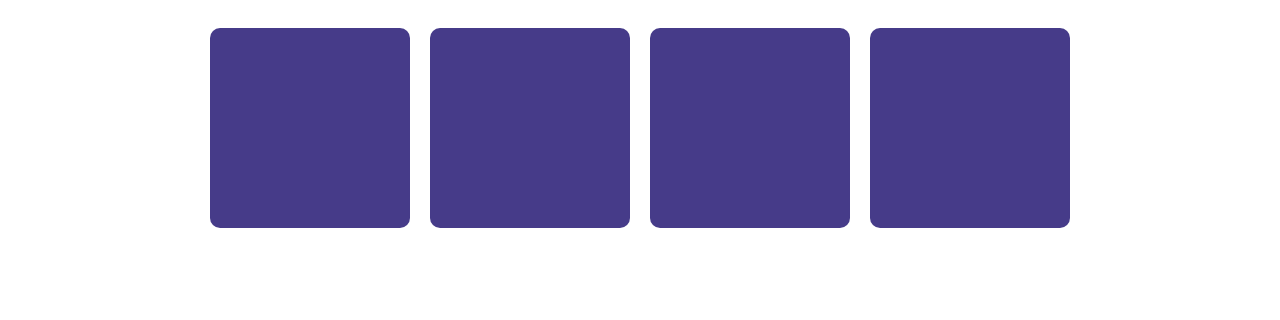
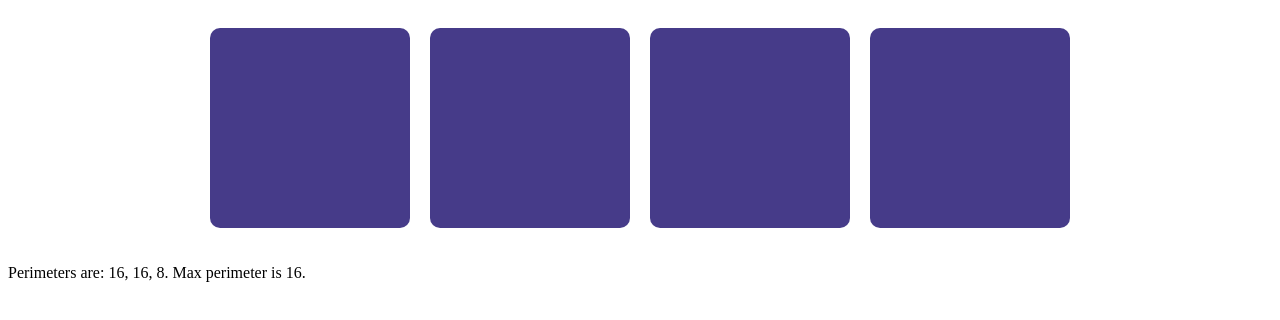
Before and after one commit to NataliyaKoval/UAPP-test, a plain HTML site: page index.html in a window 1280 px wide. Drawn offline with Linux system fonts and the light colour scheme.

Commit message:
create function to get max perimeter

```diff
--- a/index.html
+++ b/index.html
@@ -6,11 +6,16 @@
   <link href="style.css" rel="stylesheet">
 </head>
 <body>
-<main class="container">
-  <div class="block"></div>
-  <div class="block"></div>
-  <div class="block"></div>
-  <div class="block"></div>
+<main>
+  <section class="container">
+    <div class="block"></div>
+    <div class="block"></div>
+    <div class="block"></div>
+    <div class="block"></div>
+  </section>
+
+  <p data-result></p>
 </main>
+<script src="script.js"></script>
 </body>
 </html>
--- /dev/null
+++ b/script.js
@@ -0,0 +1,27 @@
+const paragraph = document.querySelector('[data-result]');
+
+const square = [
+    [1, 1, 1, 1, 1],
+    [1, 2, 2, 2, 1],
+    [1, 2, 8, 2, 1],
+    [1, 2, 2, 2, 1],
+    [1, 1, 1, 1, 1],
+];
+
+function getPerimeter(square, levelOfNesting) {
+    let valueOnCurrentNestingLevel = square[levelOfNesting][levelOfNesting];
+    let elementsCountInOneSide = square.length - levelOfNesting * 2
+    let perimeter = elementsCountInOneSide === 1 ? valueOnCurrentNestingLevel : (elementsCountInOneSide * 4 - 4) * valueOnCurrentNestingLevel
+    return perimeter;
+}
+
+function getMaxPerimeter(square) {
+    let levelsOfNesting = Math.ceil(square.length / 2);
+    let perimeters = [];
+    for (let i = 0; i < levelsOfNesting; i++) {
+        perimeters.push(getPerimeter(square, i));
+    }
+    paragraph.innerHTML = `Perimeters are: ${perimeters.join(", ")}. Max perimeter is ${Math.max(...perimeters)}.`
+}
+
+getMaxPerimeter(square)
```
